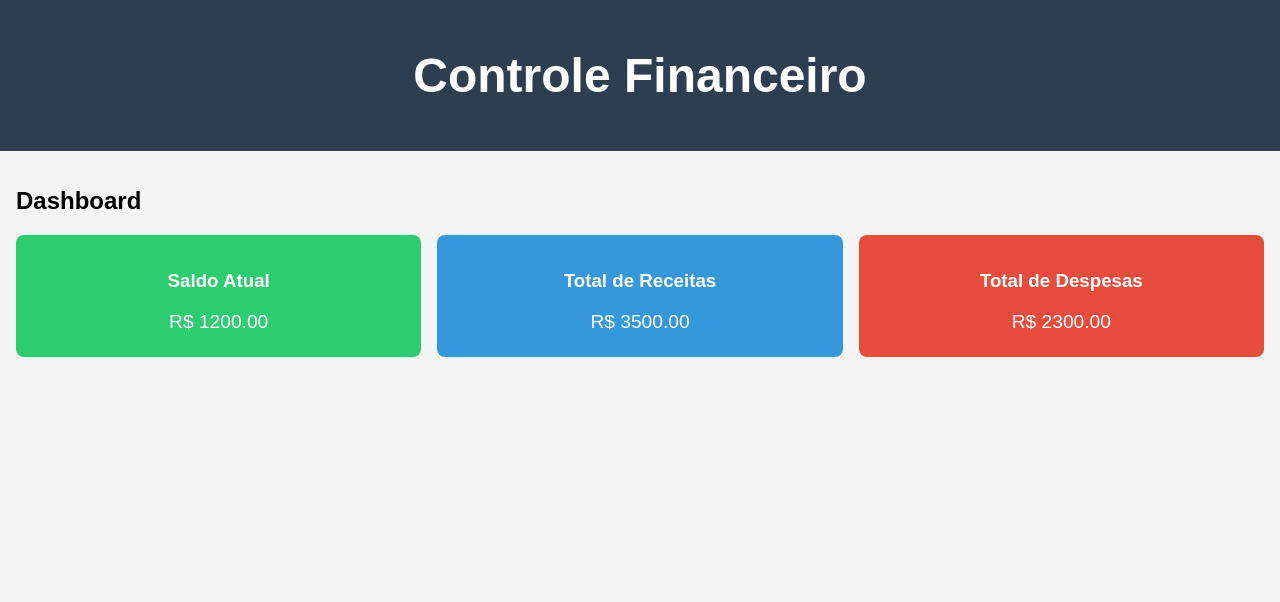
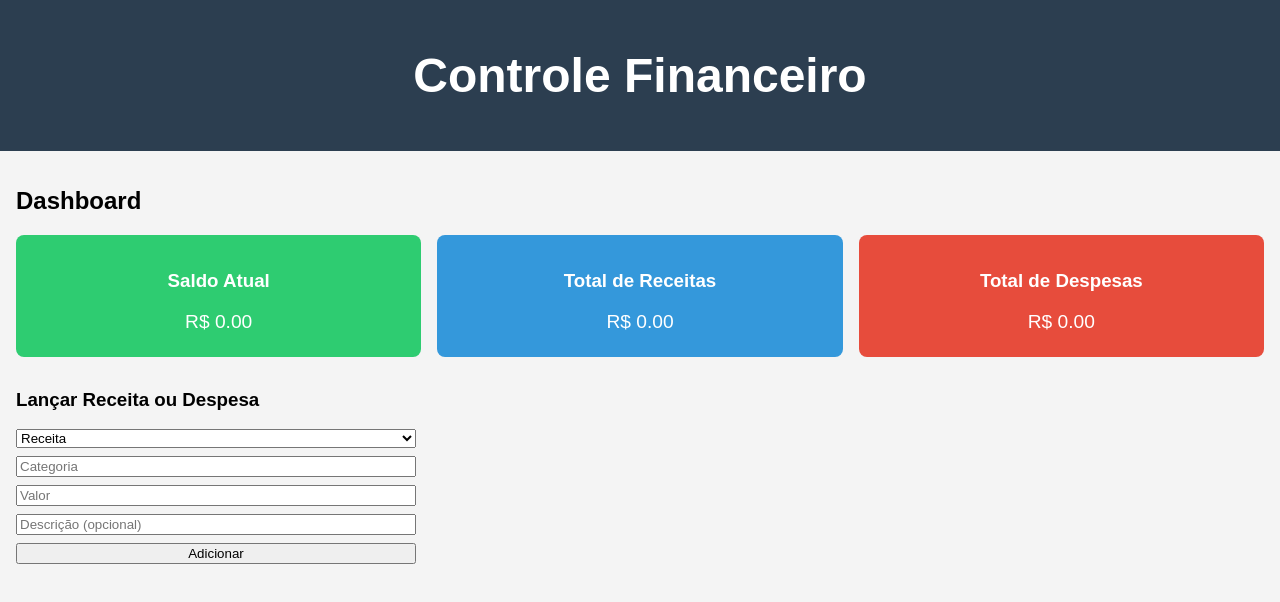
Before and after one commit to Henrique-mancini/projeto_financas_pessoais, a React (Vite) app in the folder trabalho-financas-pessoais-grupo-16/: page / in a window 1280 px wide. Shown: the top 602 px of the page. Built offline with nearby package versions, Linux system fonts and the light colour scheme.

Commit message:
adiciona formulário de lançamento de receitas e despesas na dashboard

```diff
--- /dev/null
+++ b/trabalho-financas-pessoais-grupo-16/src/components/FormLancamento.jsx
@@ -0,0 +1,61 @@
+import React, { useState } from 'react';
+
+export default function FormLancamento({ onAdicionar }) {
+  const [tipo, setTipo] = useState('receita');
+  const [categoria, setCategoria] = useState('');
+  const [valor, setValor] = useState('');
+  const [descricao, setDescricao] = useState('');
+
+  const handleSubmit = (e) => {
+    e.preventDefault();
+    if (!categoria || !valor || isNaN(valor)) return;
+
+    const novoLancamento = {
+      tipo,
+      categoria,
+      valor: parseFloat(valor),
+      descricao,
+      data: new Date().toLocaleDateString(),
+    };
+
+    onAdicionar(novoLancamento);
+    setCategoria('');
+    setValor('');
+    setDescricao('');
+  };
+
+  return (
+    <form onSubmit={handleSubmit} style={{ marginTop: '2rem' }}>
+      <h3>Lançar Receita ou Despesa</h3>
+      <div style={{ display: 'flex', flexDirection: 'column', gap: '0.5rem', maxWidth: '400px' }}>
+        <select value={tipo} onChange={(e) => setTipo(e.target.value)}>
+          <option value="receita">Receita</option>
+          <option value="despesa">Despesa</option>
+        </select>
+
+        <input
+          type="text"
+          placeholder="Categoria"
+          value={categoria}
+          onChange={(e) => setCategoria(e.target.value)}
+        />
+
+        <input
+          type="number"
+          placeholder="Valor"
+          value={valor}
+          onChange={(e) => setValor(e.target.value)}
+        />
+
+        <input
+          type="text"
+          placeholder="Descrição (opcional)"
+          value={descricao}
+          onChange={(e) => setDescricao(e.target.value)}
+        />
+
+        <button type="submit">Adicionar</button>
+      </div>
+    </form>
+  );
+}
--- a/trabalho-financas-pessoais-grupo-16/src/pages/Dashboard.jsx
+++ b/trabalho-financas-pessoais-grupo-16/src/pages/Dashboard.jsx
@@ -1,16 +1,32 @@
-import React from 'react';
+import React, { useState } from 'react';
 import CardResumo from '../components/CardResumo';
+import FormLancamento from '../components/FormLancamento';
 
 export default function Dashboard() {
+  const [lancamentos, setLancamentos] = useState([]);
+
+  const receitas = lancamentos.filter((l) => l.tipo === 'receita');
+  const despesas = lancamentos.filter((l) => l.tipo === 'despesa');
+
+  const totalReceitas = receitas.reduce((acc, item) => acc + item.valor, 0);
+  const totalDespesas = despesas.reduce((acc, item) => acc + item.valor, 0);
+  const saldo = totalReceitas - totalDespesas;
+
+  const handleAdicionar = (novo) => {
+    setLancamentos([...lancamentos, novo]);
+  };
+
   return (
     <div style={{ padding: '1rem' }}>
       <h2>Dashboard</h2>
 
       <div style={{ display: 'flex', gap: '1rem', marginTop: '1rem', flexWrap: 'wrap' }}>
-        <CardResumo titulo="Saldo Atual" valor={1200} cor="#2ecc71" />
-        <CardResumo titulo="Total de Receitas" valor={3500} cor="#3498db" />
-        <CardResumo titulo="Total de Despesas" valor={2300} cor="#e74c3c" />
+        <CardResumo titulo="Saldo Atual" valor={saldo} cor="#2ecc71" />
+        <CardResumo titulo="Total de Receitas" valor={totalReceitas} cor="#3498db" />
+        <CardResumo titulo="Total de Despesas" valor={totalDespesas} cor="#e74c3c" />
       </div>
+
+      <FormLancamento onAdicionar={handleAdicionar} />
     </div>
   );
 }
```
